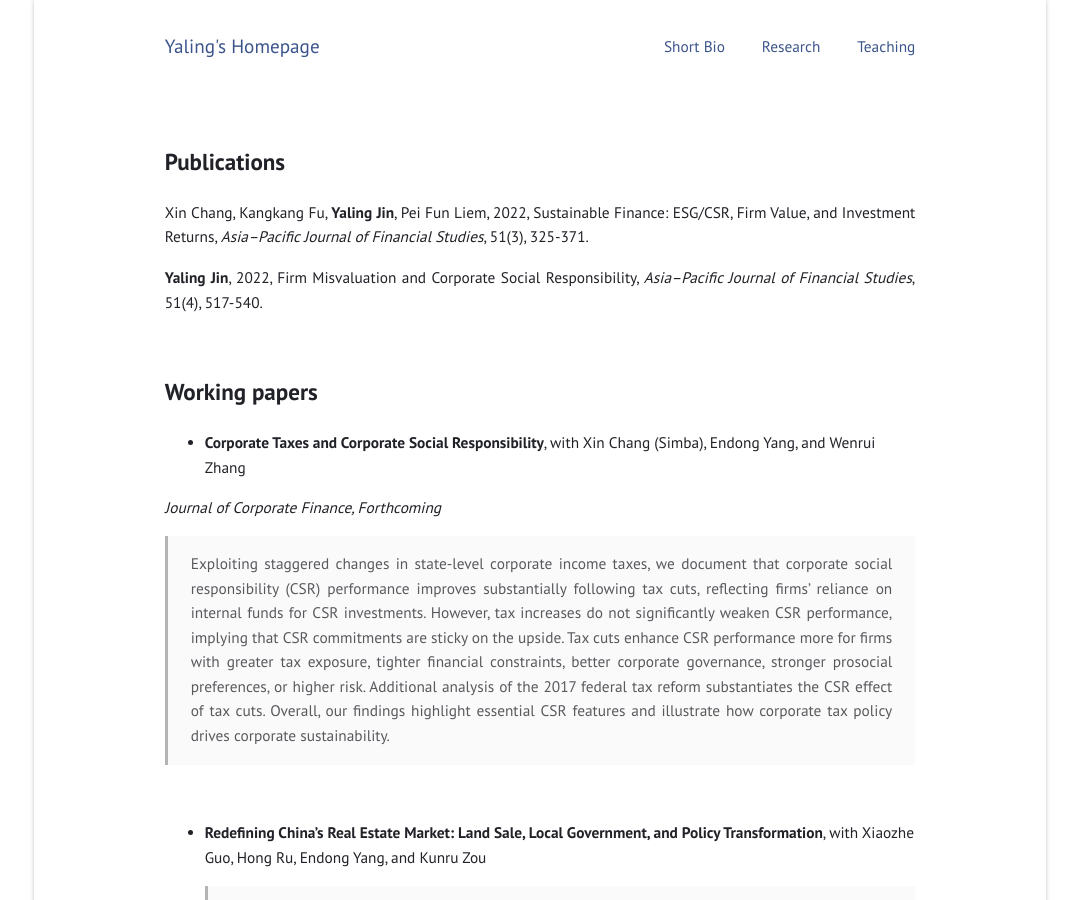
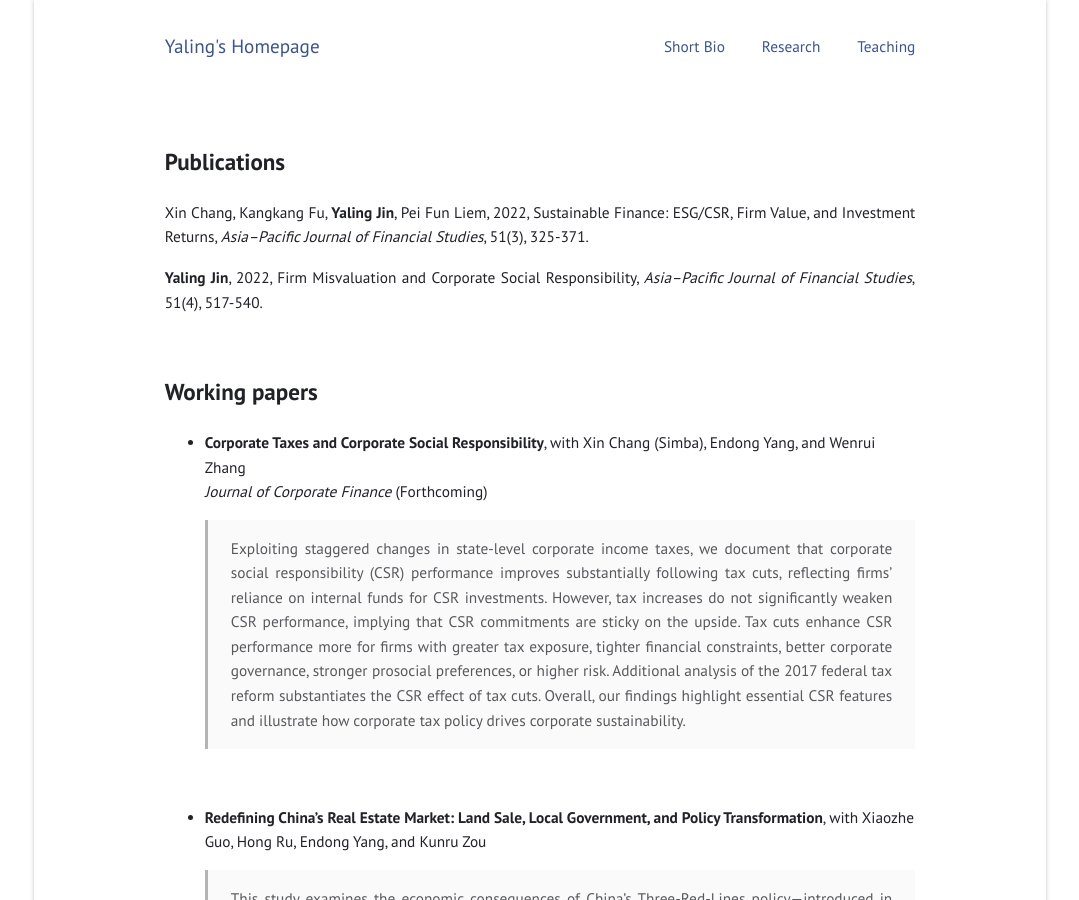
Before and after one commit to jinyaling/jinyaling.github.io, a Jekyll site: the page built from research.md, in a window 1280 px wide and 900 px high. Shown: the whole window, without its empty margins (100-1179 px from the left). Built offline with Jekyll 4.4.1, drawn with Linux system fonts in a browser that asks for light colours.

```diff
--- a/research.md
+++ b/research.md
@@ -13,9 +13,8 @@ Xin Chang, Kangkang Fu, **Yaling Jin**, Pei Fun Liem, 2022, Sustainable Finance:
 &nbsp;
 
 ## Working papers
- - **[Corporate Taxes and Corporate Social Responsibility](https://papers.ssrn.com/sol3/papers.cfm?abstract_id=3694203)**, with Xin Chang (Simba), Endong Yang, and Wenrui Zhang
-
- *Journal of Corporate Finance, Forthcoming*
+ - **[Corporate Taxes and Corporate Social Responsibility](https://papers.ssrn.com/sol3/papers.cfm?abstract_id=3694203)**, with Xin Chang (Simba), Endong Yang, and Wenrui Zhang <br>
+*Journal of Corporate Finance* (Forthcoming)
 > Exploiting staggered changes in state-level corporate income taxes, we document that corporate social responsibility (CSR) performance improves substantially following tax cuts, reflecting firms’ reliance on internal funds for CSR investments. However, tax increases do not significantly weaken CSR performance, implying that CSR commitments are sticky on the upside. Tax cuts enhance CSR performance more for firms with greater tax exposure, tighter financial constraints, better corporate governance, stronger prosocial preferences, or higher risk. Additional analysis of the 2017 federal tax reform substantiates the CSR effect of tax cuts. Overall, our findings highlight essential CSR features and illustrate how corporate tax policy drives corporate sustainability.
 
 &nbsp;
```
